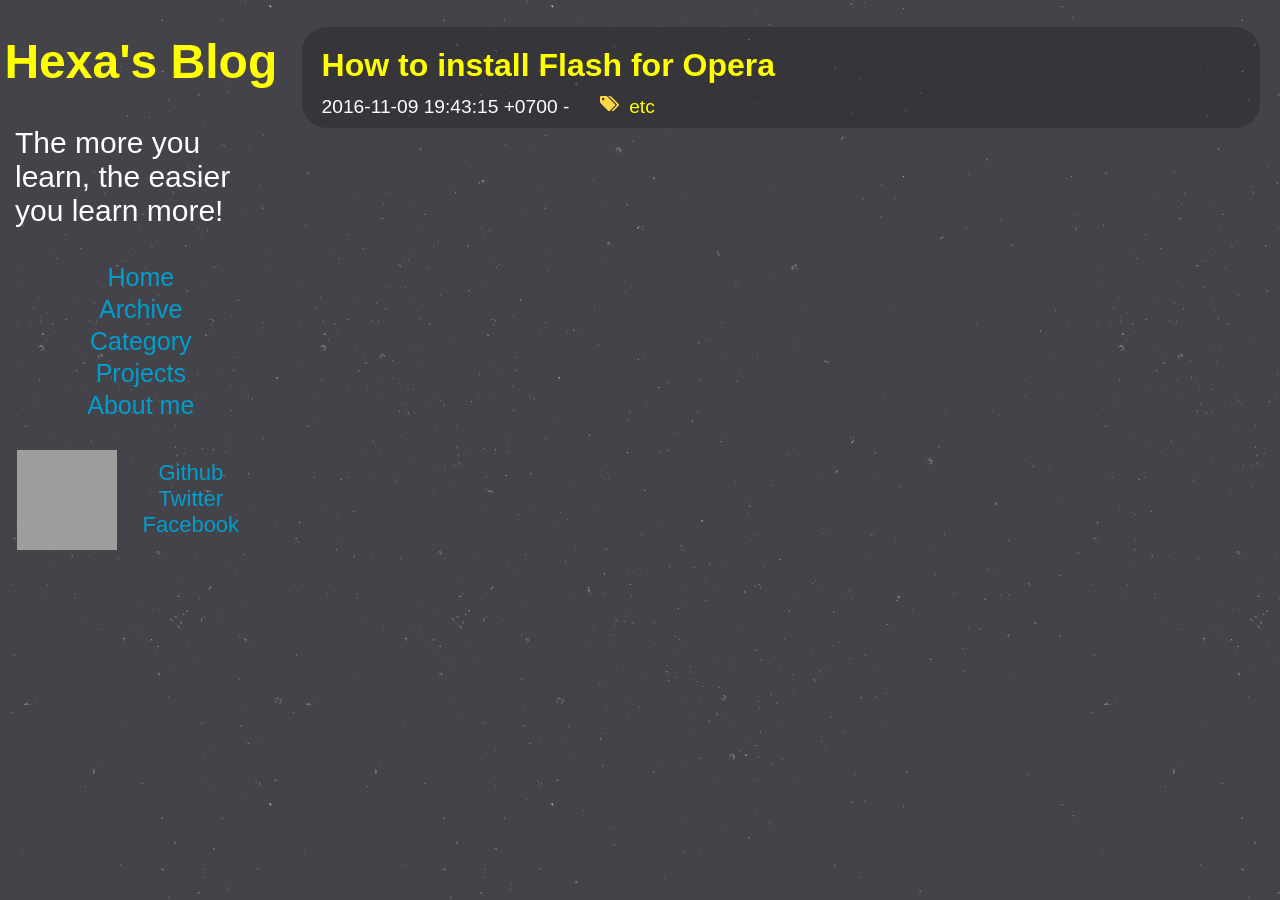
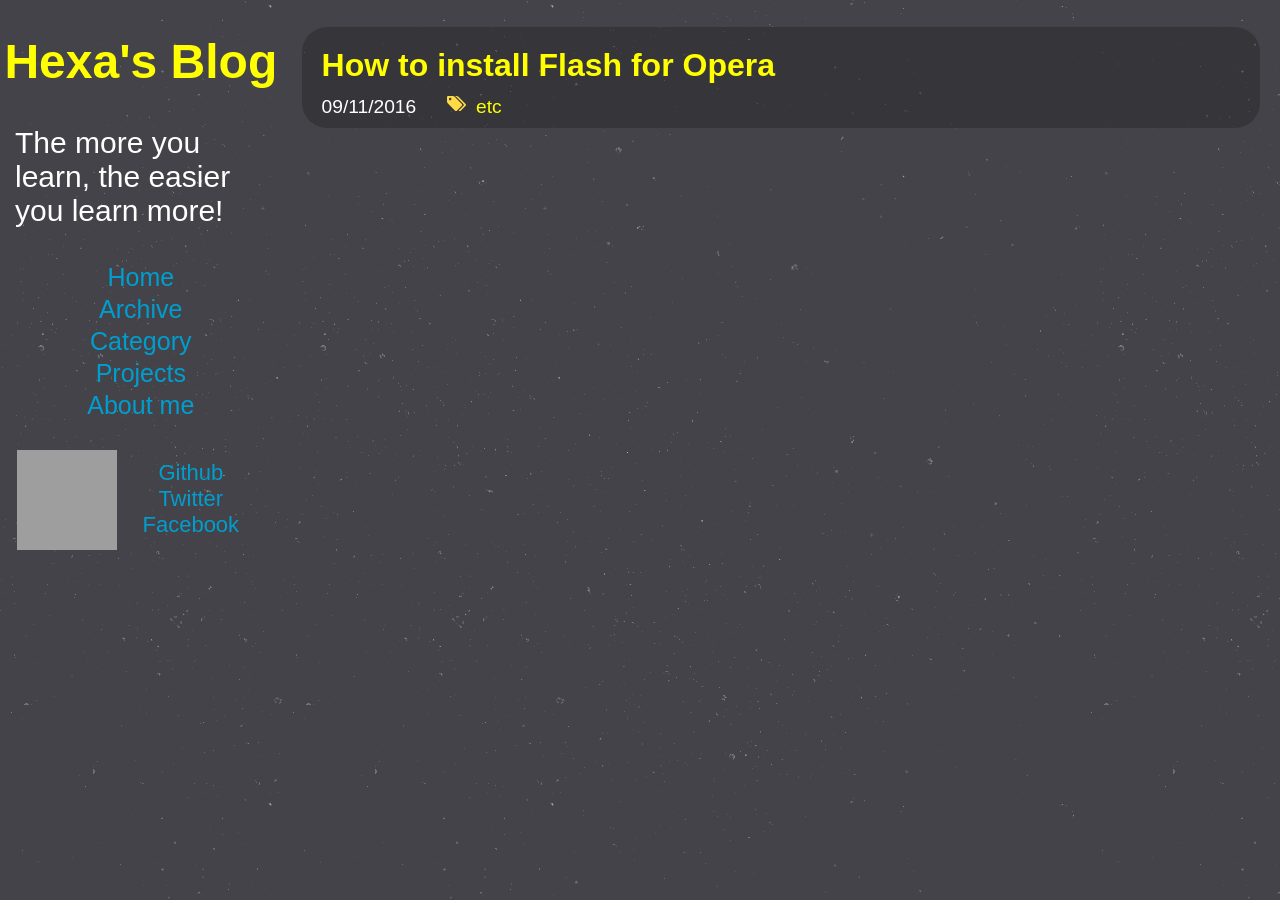
Before and after one commit to nguyenvinhlinh/nguyenvinhlinh.github.io, a Jekyll site: the page built from _posts/2016-11-09-How-to-install-flash-for-Opera.md, in a window 1280 px wide. Built offline with Jekyll 4.4.1, drawn with Linux system fonts in a browser that asks for light colours; grey boxes are pictures that could not be loaded.

Commit message:
update post layout

```diff
--- a/_layouts/post.html
+++ b/_layouts/post.html
@@ -4,7 +4,10 @@
 <post-index>
   <div class="post">
     <h2>{{page.title}}</h2>
-    <div class="date-address-category">{{page.date}} - {{page.address}}
+    <div class="date-address-category">{{page.date | date: '%d/%m/%Y'}}
+      {% if post.address %}
+      - {{post.address}}
+      {% endif %}
       <span class="category-icon"></span>
       <a href="#">{{page.categories}}</a>
     </div>
```
